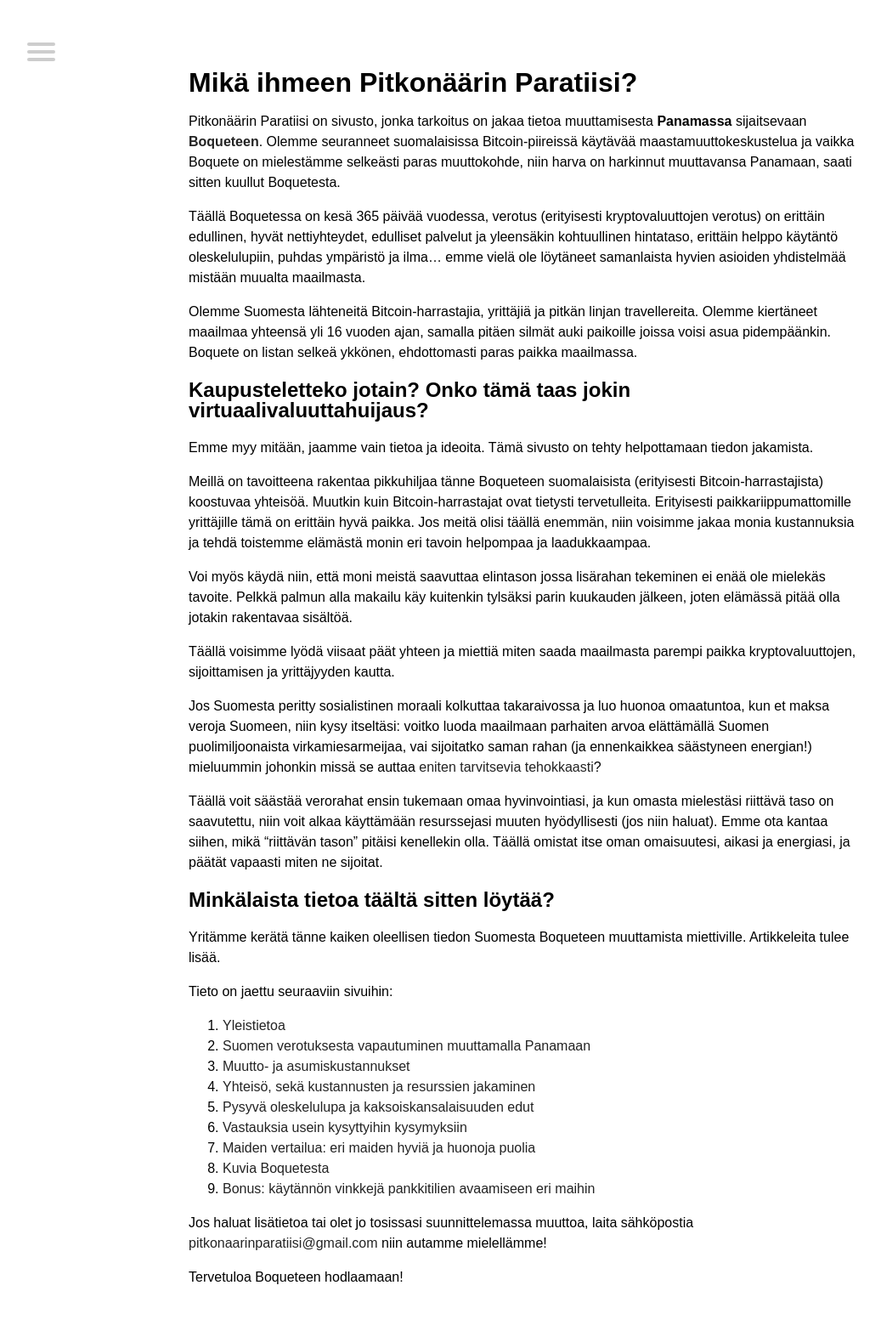
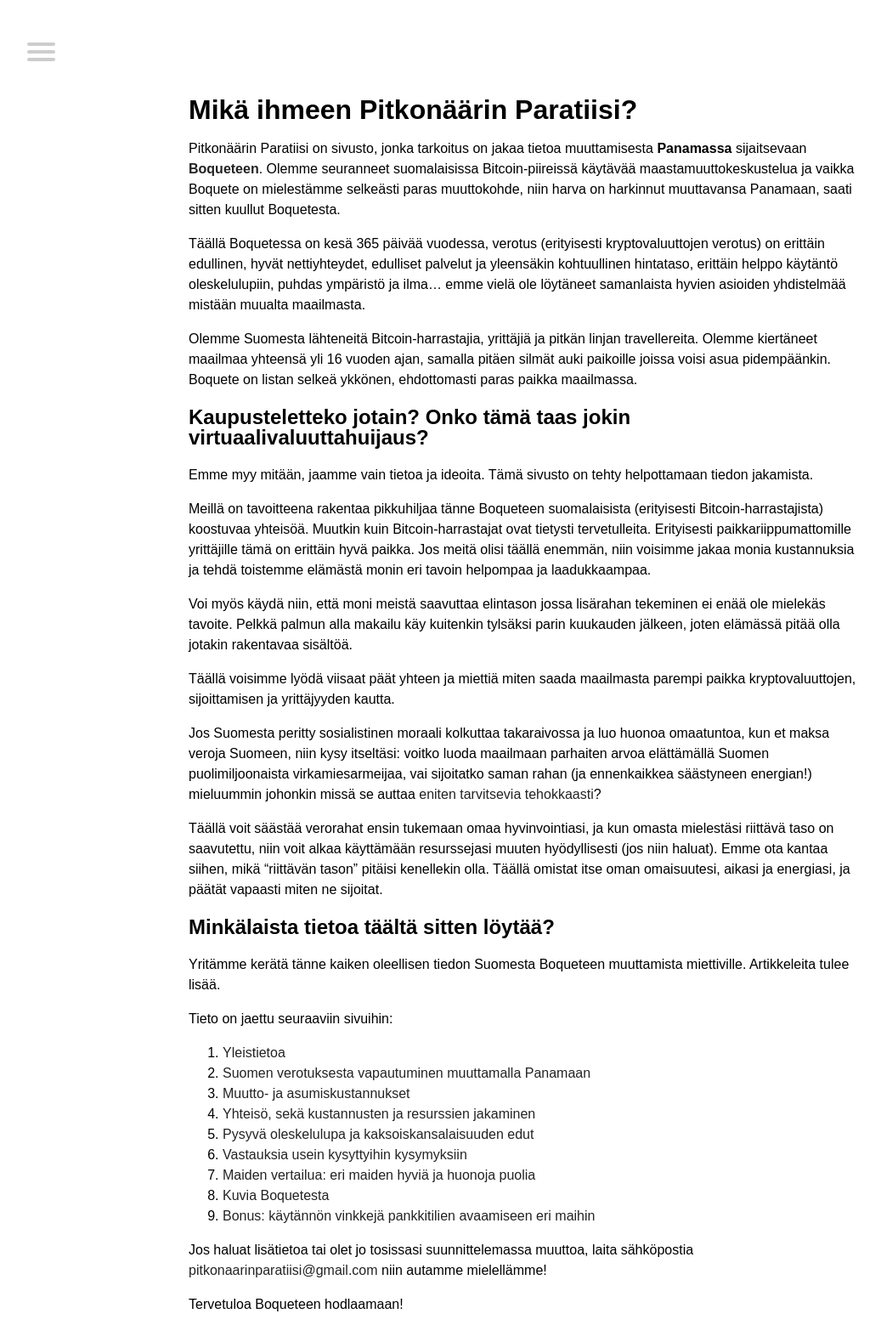
Before and after one commit to pitkonaarinparatiisi/pitkonaarinparatiisi.github.io, a Jekyll site: the page built from README.md, in a window 1280 px wide. Shown: the whole page at 85% size, without its empty margins (18-1055 px from the left). Built offline with Jekyll 4.4.1, drawn with Linux system fonts in a browser that asks for light colours; our own code applies the rules of GitHub Pages for plain Markdown files; before the commit the page ends 1547 px from its top, so only the background shows below that.

Commit message:
Update default.html

```diff
--- a/_layouts/default.html
+++ b/_layouts/default.html
@@ -13,7 +13,7 @@
 <meta name=viewport content="width=device-width, initial-scale=1">
 <style>
 
-  body{max-width:50em;margin:auto;padding:1em;padding-top:4em;line-height:1.5em;  font-family: "Avenir Next", "Avenir", sans-serif;}
+  body{max-width:50em;margin:auto;padding:1em;padding-top:6em;line-height:1.5em;  font-family: "Avenir Next", "Avenir", sans-serif;}
   pre{overflow-x:auto}
   img{max-width: 100%;}
 
```
